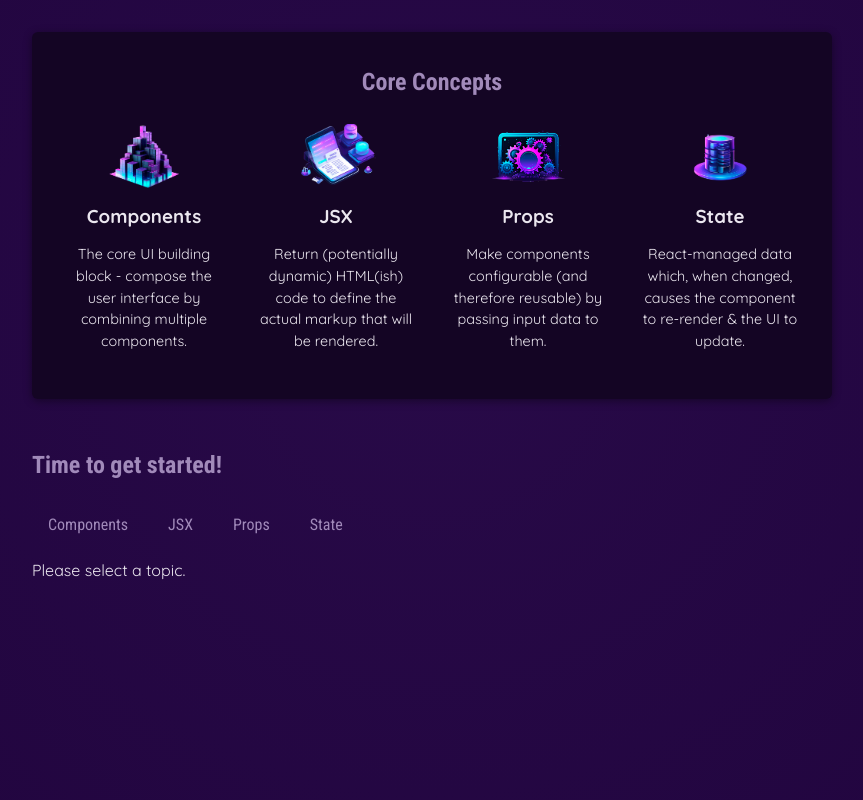
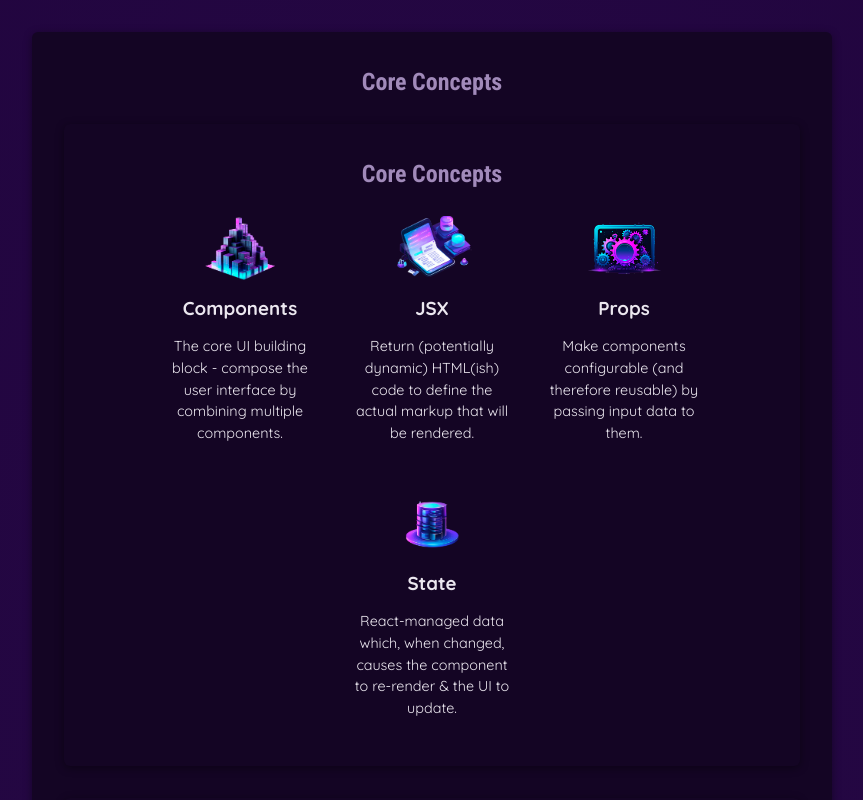
Before and after one commit to mhjarvis/React, a React (Vite) app in the folder Tutorials/01-starting-project/: page / in a window 1280 px wide. Shown: the part 300-1100 px from the top of the page, without its empty margins (208-1071 px from the left). Built offline with nearby package versions, Linux system fonts and the light colour scheme.

Commit message:
Move CoreConcepts to appropriate seperate component

```diff
--- /dev/null
+++ b/Tutorials/01-starting-project/src/components/CoreConcept.jsx
@@ -0,0 +1,10 @@
+// This example uses OBJECT DESTRUCTURING for importing object variables
+export default function CoreConcept({ image, title, description }) {
+    return (
+        <li>
+            <img src={image} alt="..." />
+            <h3>{title}</h3>
+            <p>{description}</p>
+        </li>
+    );
+}
--- a/Tutorials/01-starting-project/src/components/CoreConcepts.jsx
+++ b/Tutorials/01-starting-project/src/components/CoreConcepts.jsx
@@ -1,10 +1,15 @@
-// This example uses OBJECT DESTRUCTURING for importing object variables
-export default function CoreConcept({ image, title, description }) {
+import CoreConcept from "./CoreConcept";
+import { CORE_CONCEPTS } from "../data";
+
+export default function CoreConcepts() {
     return (
-        <li>
-            <img src={image} alt="..." />
-            <h3>{title}</h3>
-            <p>{description}</p>
-        </li>
+        <section id="core-concepts">
+            <h2>Core Concepts</h2>
+            <ul>
+                {CORE_CONCEPTS.map((conceptItem) => (
+                    <CoreConcept key={conceptItem.title} {...conceptItem} />
+                ))}
+            </ul>
+        </section>
     );
 }
```
